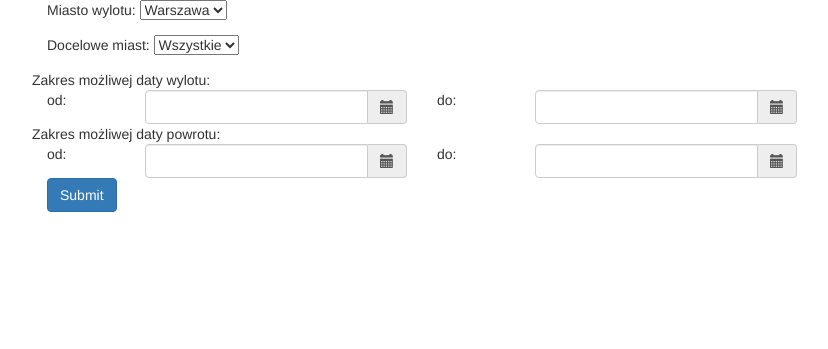
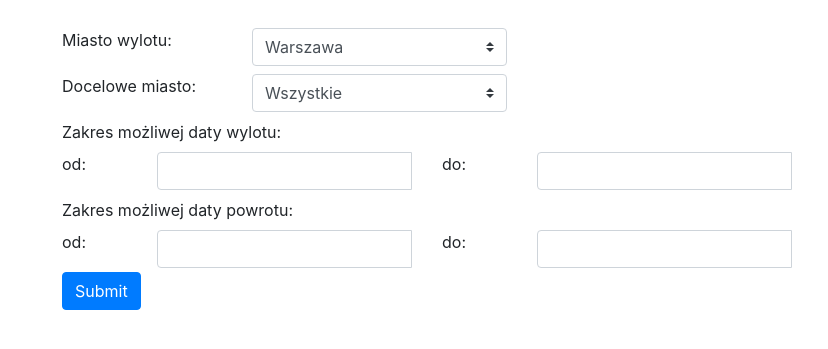
Before and after one commit to mixnix/cheapFlights2, a Django app: page / in a window 1280 px wide. Shown: the top 349 px of the page, without its empty margins (23-851 px from the left). Run offline with Django 3.2, Linux system fonts and the light colour scheme; some libraries are stand-ins or nearby versions.

Commit message:
improved frontend look

```diff
--- /dev/null
+++ b/cheap_flights_pro/cheap_flights_front/templates/base.html
@@ -0,0 +1,23 @@
+{% load static %}
+<!DOCTYPE html>
+<html lang="pl">
+<head>
+    <meta charset="UTF-8">
+    <meta name="viewport" content="width=device-width, initial-scale=1, shrink-to-fit-no">
+
+    <script src="https://cdnjs.cloudflare.com/ajax/libs/jquery/3.2.1/jquery.min.js"></script>
+    <link href="https://stackpath.bootstrapcdn.com/bootstrap/4.3.1/css/bootstrap.min.css" rel="stylesheet" id="bootstrap-css">
+    <link href="https://cdnjs.cloudflare.com/ajax/libs/bootstrap-datepicker/1.7.1/css/bootstrap-datepicker3.css" rel="stylesheet" id="bootstrap-css">
+    <script src="https://stackpath.bootstrapcdn.com/bootstrap/4.3.1/js/bootstrap.min.js"></script>
+    <title>{% block title %}Znajdowanie tanich lotów{% endblock title %}</title>
+    {% block additional_css %}
+    {% endblock %}
+</head>
+<body>
+{% block content %}
+{% endblock content %}
+{% block additional_js %}
+{% endblock additional_js %}
+
+</body>
+</html>
--- a/cheap_flights_pro/cheap_flights_front/templates/cheap_flights_form.html
+++ b/cheap_flights_pro/cheap_flights_front/templates/cheap_flights_form.html
@@ -1,34 +1,36 @@
-<!DOCTYPE html>
-<html lang="en">
-<head>
-    <meta charset="UTF-8">
-    <title>Szukacz tanich lotów</title>
-    <link href="https://maxcdn.bootstrapcdn.com/bootstrap/3.3.0/css/bootstrap.min.css" rel="stylesheet" id="bootstrap-css">
-    <link href="https://cdnjs.cloudflare.com/ajax/libs/bootstrap-datepicker/1.7.1/css/bootstrap-datepicker3.css" rel="stylesheet" id="bootstrap-css">
-    <script src="https://cdnjs.cloudflare.com/ajax/libs/jquery/3.2.1/jquery.min.js"></script>
-    <script src="https://maxcdn.bootstrapcdn.com/bootstrap/3.3.0/js/bootstrap.min.js"></script>
-</head>
-<body>
-<div class="container">
+{% extends 'base.html' %}
+
+{% block content %}
+    <div class="py-4 container">
         <form action="/"  method="POST">
             {% csrf_token %}
-        <div class="form-group">
+            <div class="row py-1">
+                <div class="col-md-2">
                     Miasto wylotu:
-            <select name="miasto_wylotu">
+                </div>
+                <div class="col-md-3">
+                    <select class="browser-default custom-select" name="miasto_wylotu">
                         <option value="WAW">Warszawa</option>
                     </select>
                 </div>
-        <div class="form-group">
-            Docelowe miast:
-            <select name="docelowe_miasto">
+            </div>
+            <div class="row py-1">
+                <div class="col-md-2">
+                    Docelowe miasto:
+                </div>
+                <div class="col-md-3">
+                    <select class="browser-default custom-select" name="docelowe_miasto">
                         <option value="ALL">Wszystkie</option>
                     </select>
                 </div>
+            </div>
 
-        <div class="row">
+            <div class="row py-1">
+                <div class="col-md-4">
                     Zakres możliwej daty wylotu:
                 </div>
-        <div class="row">
+            </div>
+            <div class="row py-1">
                 <div class="col-md-1">
                     od:
                 </div>
@@ -53,10 +55,12 @@
                     </div>
                 </div>
             </div>
-        <div class="row">
+            <div class="row py-1">
+                <div class="col-md-4">
                     Zakres możliwej daty powrotu:
                 </div>
-        <div class="row">
+            </div>
+            <div class="row py-1">
                 <div class="col-md-1">
                     od:
                 </div>
@@ -86,8 +90,9 @@
                 <button type="submit" class="btn btn-primary">Submit</button>
             </div>
         </form>
-
     </div>
+{% endblock content %}
+{% block additional_js %}
     <script type="text/javascript" src="https://cdnjs.cloudflare.com/ajax/libs/bootstrap-datepicker/1.7.1/js/bootstrap-datepicker.min.js"></script>
     <script >
         $(function () {
@@ -104,5 +109,4 @@
             });
         });
     </script>
-</body>
-</html>
+{% endblock additional_js %}
```
Also changed, not shown: cheap_flights_pro/cheap_flights_front/templates/cheap_flights_results.html (+19 -15 lines). Lines whose indentation alone changed are shown as unchanged.
